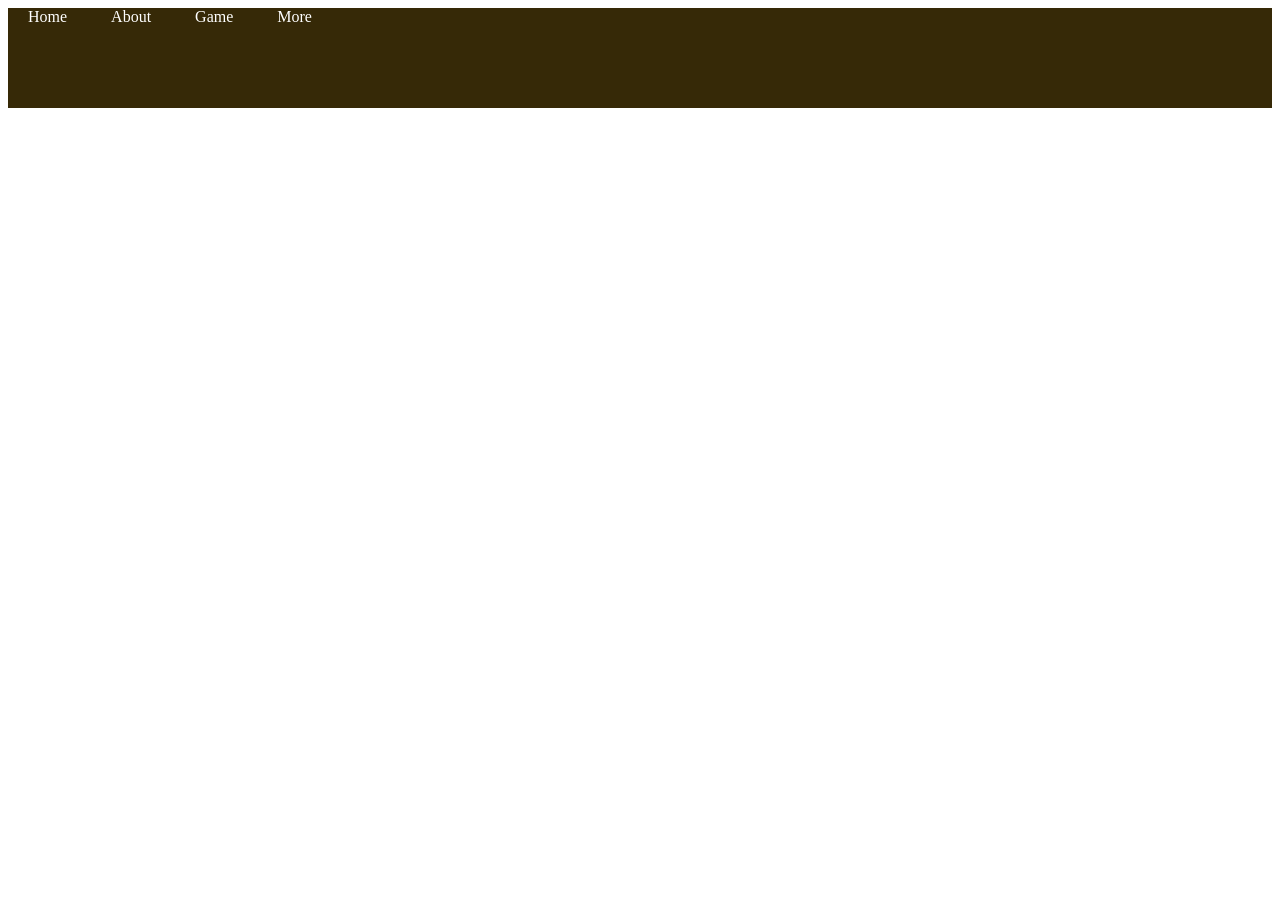
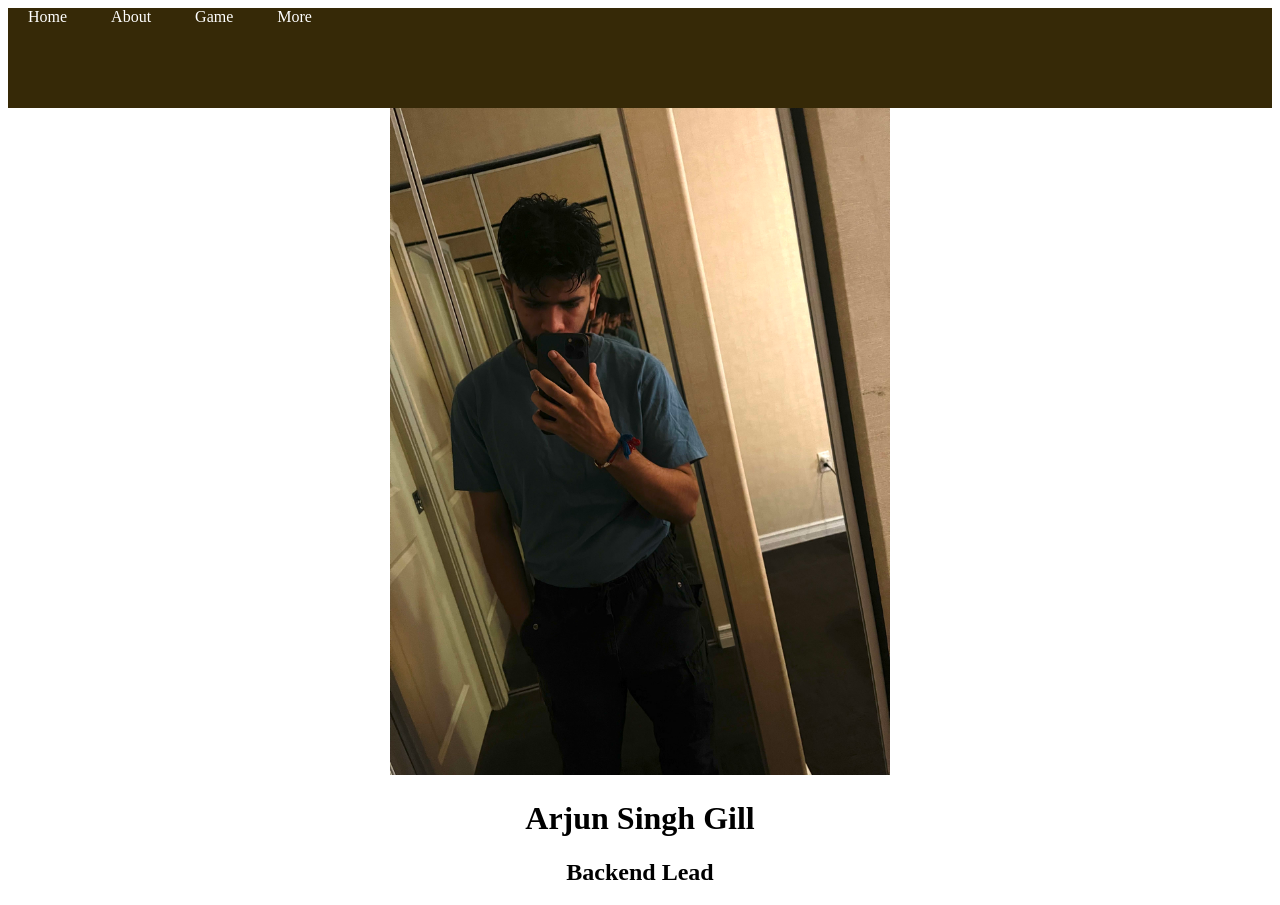
Before and after one commit to mosguinz/csc648-04-fall24-team02, a React (Create React App) app in the folder application/frontend/: page /Arjun in a window 1280 px wide. Before the commit the page ends 800 px from the top, so only its background shows below. Built offline with nearby package versions, Linux system fonts and the light colour scheme.

Commit message:
set up about me page for Arjun

```diff
--- a/application/frontend/src/pages/Arjun.js
+++ b/application/frontend/src/pages/Arjun.js
@@ -1,9 +1,16 @@
 import React from 'react'
 
+import ProfilePicture from '../assets/Arjun.jpg';
 function Arjun() {
   return (
     <div>
-
+      <img
+        src={ProfilePicture}
+        alt="Matthew Weesner"
+        style={{width: '500px', height: 'auto'}}
+      />
+      <h1>Arjun Singh Gill</h1>
+      <h2>Backend Lead</h2>
     </div>
   )
 }
```
Also changed, not shown: application/frontend/src/assets/Arjun.jpg (added).
